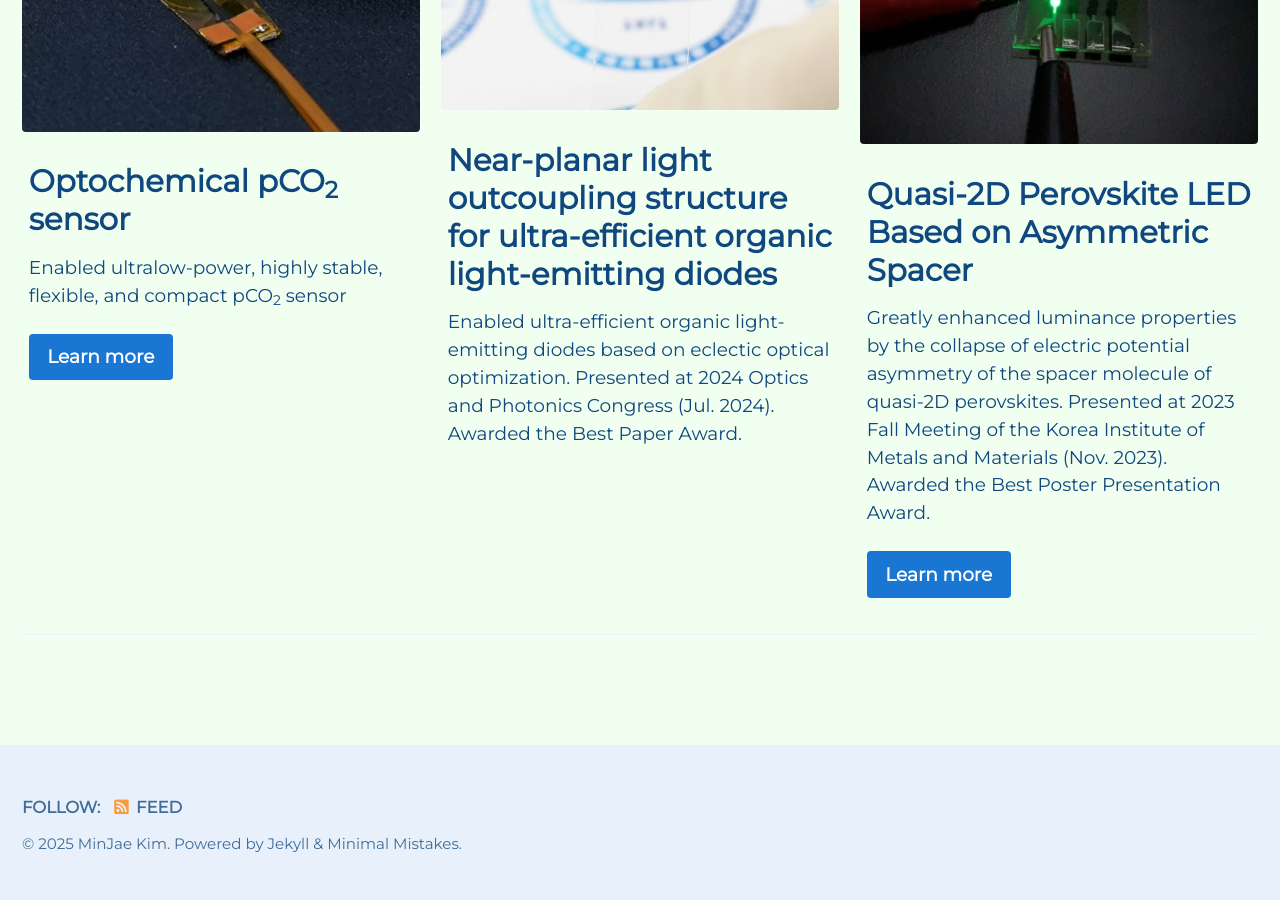
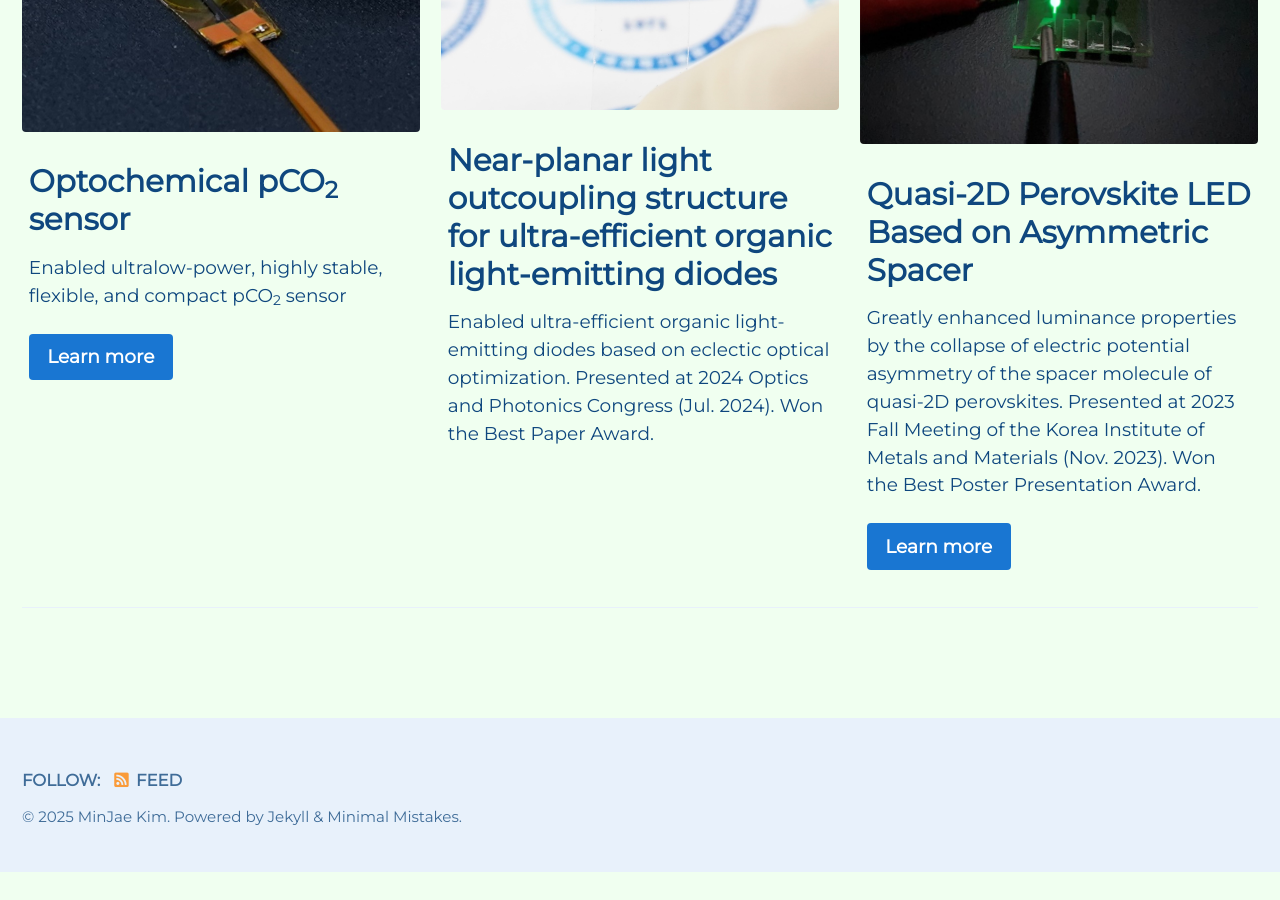
Before and after one commit to mj3259/mj3259.github.io, a Jekyll site: the page built from index.md, in a window 1280 px wide and 900 px high, scrolled down 1137 px. Built offline with Jekyll 4.4.1, drawn with Linux system fonts in a browser that asks for light colours; cached includes are drawn as plain includes; after the commit the page ends 2009 px from its top, so only the background shows below that.

Commit message:
Update index.md

```diff
--- a/index.md
+++ b/index.md
@@ -21,11 +21,11 @@ feature_row:
   - image_path: /assets/images/oled.jpg
     alt: "opc"
     title: "Near-planar light outcoupling structure for ultra-efficient organic light-emitting diodes"
-    excerpt: 'Enabled ultra-efficient organic light-emitting diodes based on eclectic optical optimization. Presented at 2024 Optics and Photonics Congress (Jul. 2024). Awarded the Best Paper Award.'
+    excerpt: 'Enabled ultra-efficient organic light-emitting diodes based on eclectic optical optimization. Presented at 2024 Optics and Photonics Congress (Jul. 2024). Won the Best Paper Award.'
   - image_path: /assets/images/PELED.jpg
     alt: "Quasi-2D Perovskite LED based on Asymmetric Spacer"
     title: "Quasi-2D Perovskite LED Based on Asymmetric Spacer"
-    excerpt: "Greatly enhanced luminance properties by the collapse of electric potential asymmetry of the spacer molecule of quasi-2D perovskites. Presented at 2023 Fall Meeting of the Korea Institute of Metals and Materials (Nov. 2023). Awarded the Best Poster Presentation Award."
+    excerpt: "Greatly enhanced luminance properties by the collapse of electric potential asymmetry of the spacer molecule of quasi-2D perovskites. Presented at 2023 Fall Meeting of the Korea Institute of Metals and Materials (Nov. 2023). Won the Best Poster Presentation Award."
     url: "/assets/pdf/2023 KSMM_KMJ(Final).pdf"
     btn_class: "btn--primary"
     btn_label: "Learn more"
```
